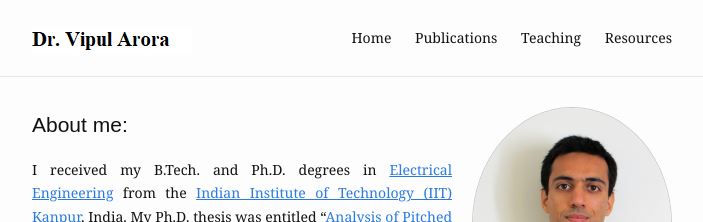
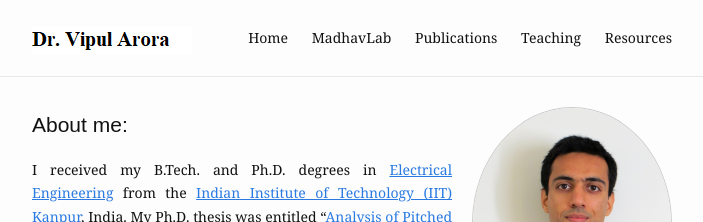
Before and after one commit to vipular/vipular.github.io, a Jekyll site: the page built from index.md, in a window 1280 px wide. Shown: the top 222 px of the page, without its empty margins (288-991 px from the left). Built offline with Jekyll 4.4.1, drawn with Linux system fonts in a browser that asks for light colours.

Commit message:
Update _config.yml

```diff
--- a/_config.yml
+++ b/_config.yml
@@ -12,9 +12,11 @@ header:
   pages:
     - name: Home
       slug: /
+    - name: MadhavLab
     - name: Publications
     - name: Teaching
     - name: Resources
+
 
 
 footer:
```
